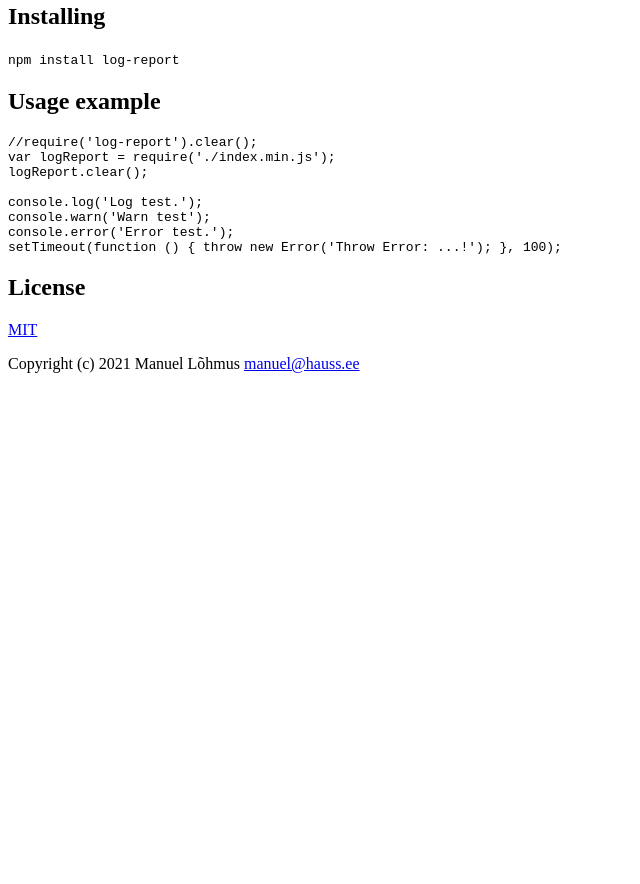
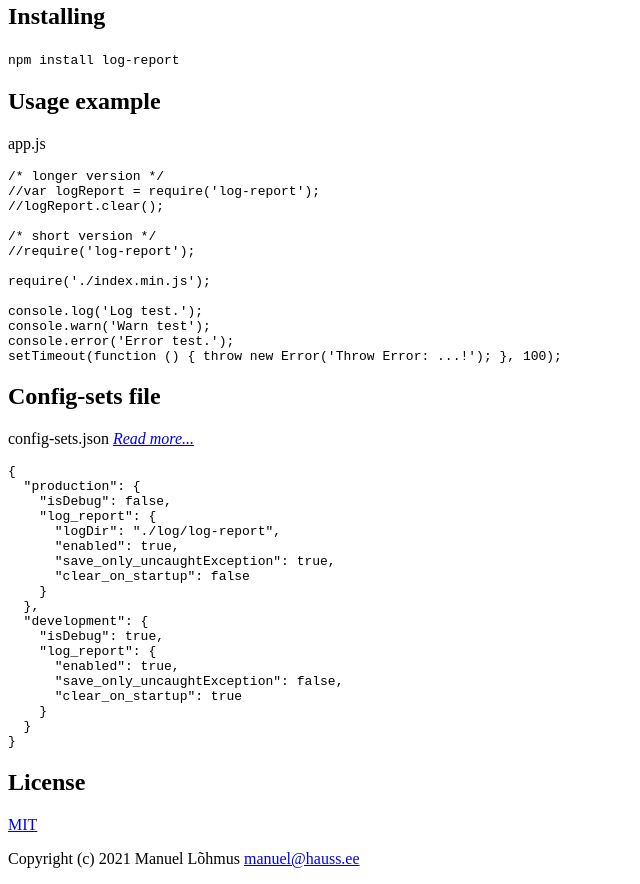
Before and after one commit to manuel-lohmus/log-report, a website: page README.html in a window 1280 px wide. Shown: the part 435-1319 px from the top of the page, without its empty margins (0-640 px from the left). Before the commit the page ends 824 px from the top, so only its background shows below. Drawn offline with Linux system fonts and the light colour scheme.

Commit message:
Added configuration features

```diff
--- a/README.html
+++ b/README.html
@@ -16,14 +16,42 @@ Writes 'stdout' and 'stderr' to files:
 <h2 id="installing">Installing</h2>
 <p><code>npm install log-report</code></p>
 <h2 id="usage-example">Usage example</h2>
-<pre><code class="language-js">//require('log-report').clear();
-var logReport = require('./index.min.js');
-logReport.clear();
+<p>app.js</p>
+<pre><code class="language-js">/* longer version */
+//var logReport = require('log-report');
+//logReport.clear();
+
+/* short version */
+//require('log-report');
+
+require('./index.min.js');
 
 console.log('Log test.');
 console.warn('Warn test');
 console.error('Error test.');
 setTimeout(function () { throw new Error('Throw Error: ...!'); }, 100);
+</code></pre>
+<h2 id="config-sets-file">Config-sets file</h2>
+<p>config-sets.json <a href="https://github.com/manuel-lohmus/config-sets"><em>Read more...</em></a></p>
+<pre><code class="language-json">{
+  &quot;production&quot;: {
+    &quot;isDebug&quot;: false,
+    &quot;log_report&quot;: {
+      &quot;logDir&quot;: &quot;./log/log-report&quot;,
+      &quot;enabled&quot;: true,
+      &quot;save_only_uncaughtException&quot;: true,
+      &quot;clear_on_startup&quot;: false
+    }
+  },
+  &quot;development&quot;: {
+    &quot;isDebug&quot;: true,
+    &quot;log_report&quot;: {
+      &quot;enabled&quot;: true,
+      &quot;save_only_uncaughtException&quot;: false,
+      &quot;clear_on_startup&quot;: true
+    }
+  }
+}
 </code></pre>
 <h2 id="license">License</h2>
 <p><a href="LICENSE">MIT</a></p>
--- a/package.json
+++ b/package.json
@@ -1,6 +1,6 @@
 {
   "name": "log-report",
-  "version": "2.0.0",
+  "version": "2.1.0",
   "description": "Writes 'stdout' and 'stderr' to files: `error.log` `stderr.log` `stdout.log`",
   "keywords": [
     "log",
@@ -15,9 +15,9 @@
   "files": [
     "index.js",
     "index.min.js",
+    "LICENSE",
     "package.json",
-    "README.md",
-    "LICENSE"
+    "README.md"
   ],
   "homepage": "https://github.com/manuel-lohmus/log-report#readme",
   "bugs": "https://github.com/manuel-lohmus/log-report/issues",
```
Also changed, not shown: config-sets.json (+9 -2 lines), index.js (+12 -5 lines), test.js (+8 -3 lines), README.md, index.min.js, 1 other file.
